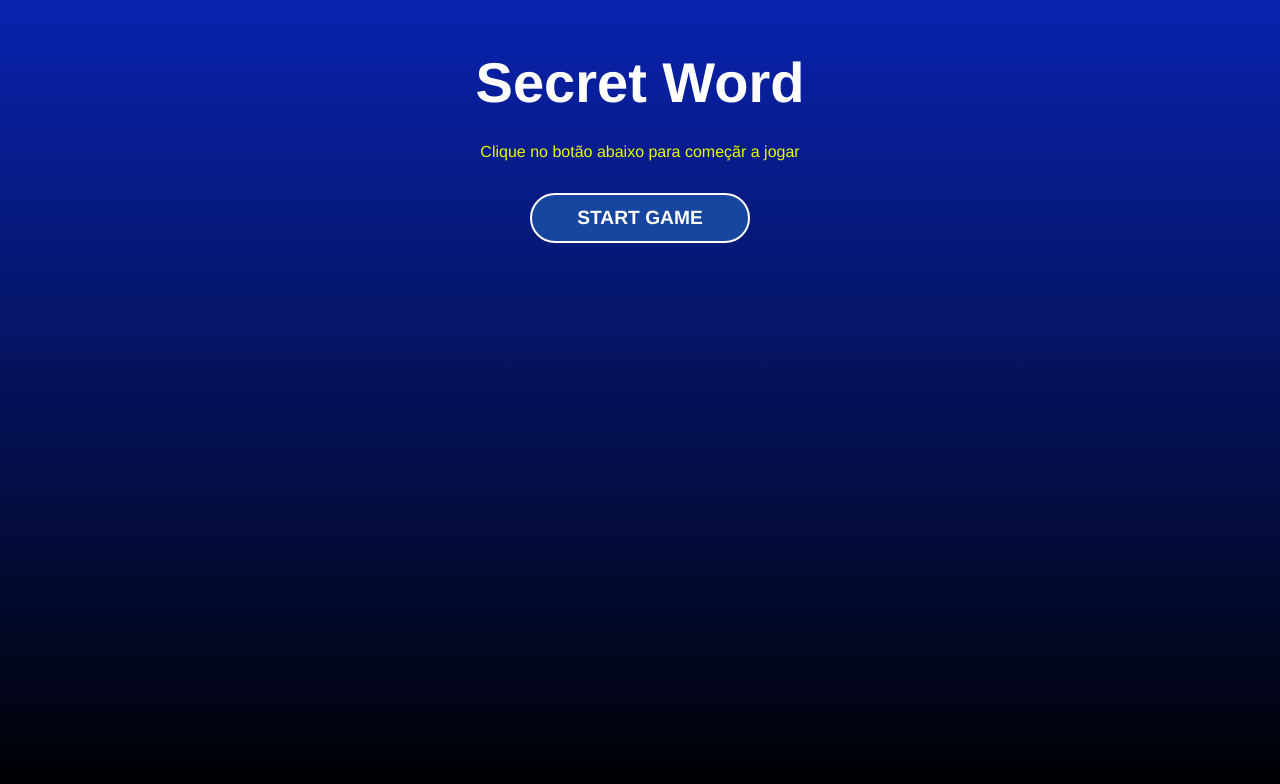
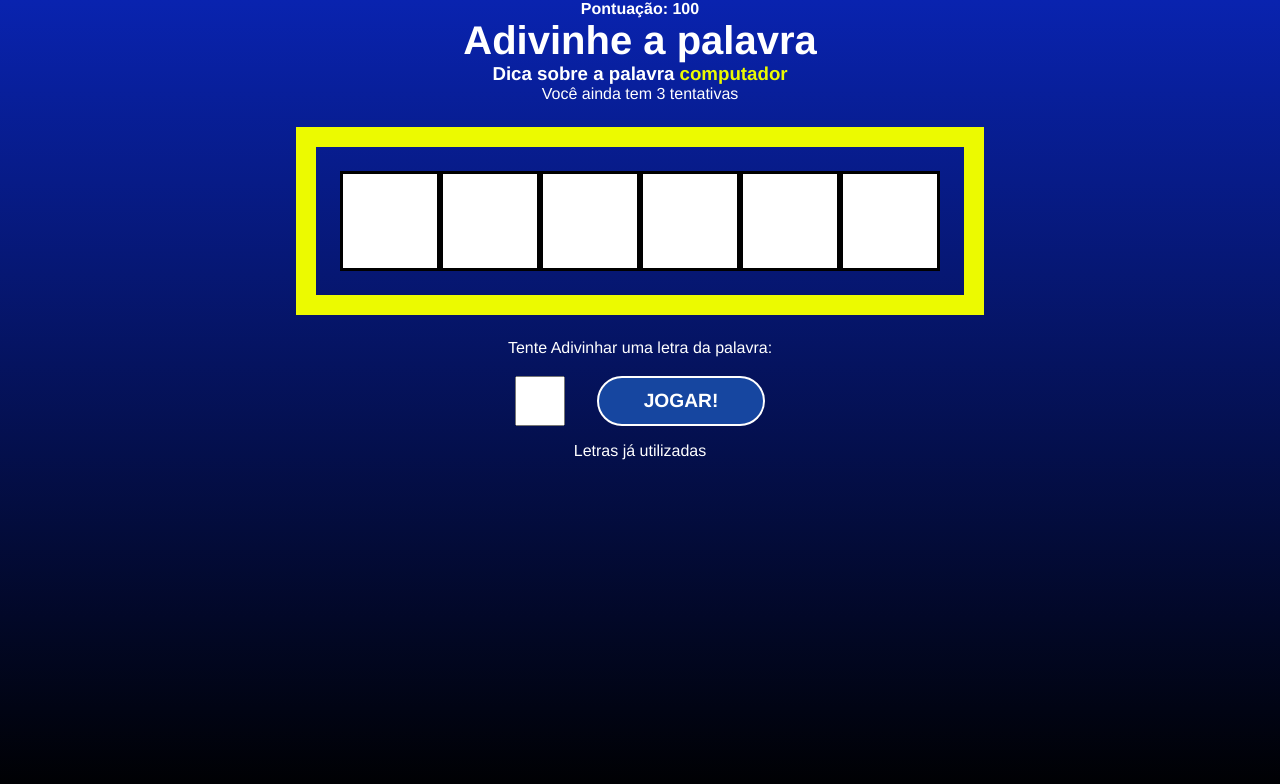
Before and after one commit to mariocarvalho-2205/React-Aulas, a React (Create React App) app in the folder Projetos/01_secret_word/: page / in a window 1280 px wide. Shown: the top 784 px of the page. Built offline with nearby package versions, Linux system fonts and the light colour scheme.

Commit message:
finally game

```diff
--- a/Projetos/01_secret_word/package.json
+++ b/Projetos/01_secret_word/package.json
@@ -11,6 +11,9 @@
     "react-scripts": "5.0.1",
     "styled-components": "^6.1.8",
     "web-vitals": "^2.1.4"
+  },
+  "devDependencies": {
+    "@babel/plugin-proposal-private-property-in-object": "^7.16.0"
   },
   "scripts": {
     "start": "react-scripts start",
--- a/Projetos/01_secret_word/src/App.js
+++ b/Projetos/01_secret_word/src/App.js
@@ -18,7 +18,7 @@ const stages = [
 	{ id: 3, name: "end" },
 ];
 
-const guessesQty = 3
+const guessesQty = 3;
 
 function App() {
 	const [gameStage, setGameStage] = useState(stages[0].name);
@@ -33,42 +33,46 @@ function App() {
 	const [guesses, setGuesses] = useState(guessesQty);
 	const [score, setScore] = useState(0);
 
-  const pickWordAndCategory = () => {
+	const pickWordAndCategory = useCallback(() => {
 		// pick rando category
 		const categories = Object.keys(words);
 		const category =
-      categories[Math.floor(Math.random() * Object.keys(categories).length)];
+			categories[
+				Math.floor(Math.random() * Object.keys(categories).length)
+			];
 
 		// pick a rando word
 		const word =
 			words[category][Math.floor(Math.random() * words[category].length)];
 
 		return { word, category }; // é necessario retornar como objeto para nao retornar undefined
-  };
+	}, [words]);
 
 	// starts the secret word games
-  const startGame = () => {
+	const startGame = useCallback(() => {
+		// clear all letters
+		clearLetterStates();
+
+		// pick word and pick category
 		const { word, category } = pickWordAndCategory();
 
 		// create array of letters
 		let wordLetters = word.split(""); // separa todas as letras
 		wordLetters = wordLetters.map((l) => l.toLowerCase()); // aqui torna todas as letras minusculas
 
-    console.log(word, category);
-    console.log(wordLetters);
+		// console.log(word, category);
+		// console.log(wordLetters);
 
 		setPickedWord(word);
 		setPickedCategory(category);
 		setLetters(wordLetters);
-    setScore(0)
+		// setScore(0)
 		setGameStage(stages[1].name);
-  };
-  // console.log(words)
+	}, [pickWordAndCategory]);
 
 	// process the letter input
 	const verifyLetter = (letter) => {
 		const normalizedLetter = letter.toLowerCase();
-    console.log(letters)
 		if (
 			guessedLetters.includes(normalizedLetter) ||
 			wrongLetters.includes(normalizedLetter)
@@ -79,10 +83,9 @@ function App() {
 		// push guessed letter or romove a
 		if (letters.includes(normalizedLetter)) {
 			setGuessedLetters((actualGuessedLetters) => [
-        ...actualGuessedLetters, normalizedLetter
-      ])
-
-
+				...actualGuessedLetters,
+				normalizedLetter,
+			]);
 		} else {
 			setWrongLetters((actualWrongLetters) => [
 				...actualWrongLetters,
@@ -90,52 +93,46 @@ function App() {
 			]);
 
 			// diminue as tentativas
-      setGuesses((actualGuesses) => actualGuesses - 1)
+			setGuesses((actualGuesses) => actualGuesses - 1);
 		}
 	};
 
 	const clearLetterStates = () => {
-    setGuessedLetters([])
-    setWrongLetters([])
-  }
+		setGuessedLetters([]);
+		setWrongLetters([]);
+	};
 
 	useEffect(() => {
+		if (guesses <= 0) {
+			// reset all states
+			clearLetterStates();
 
-    if (guesses <=0) {
-
-      // reset all states
-      clearLetterStates()
-
-      setGameStage(stages[2].name)
-
+			setGameStage(stages[2].name);
 		}
-
-  }, [guesses])
-
+	}, [guesses]);
 
 	// console.log(guessedLetters + ' guessed');
 	// console.log(wrongLetters + ' wrong')
 
-
 	// // check win condition verifica as letras repetidas
 	useEffect(() => {
-  const uniqueLetters = [... new Set(letters)]
+		const uniqueLetters = [...new Set(letters)];
 
 		// console.log(uniqueLetters)  // // funcionando
 		if (guessedLetters.length === uniqueLetters.length) {
-  console.log('iguais')
-  setScore((actualScore) => actualScore + 50)
- }
+			console.log("iguais");
+			// add score
+			setScore((actualScore) => (actualScore += 50));
 
 			//       // reset game with new game
-
-}, [guessedLetters])
-
+			startGame();
+		}
+	}, [guessedLetters, letters, startGame]);
 
 	// restart the game
 	const retry = () => {
-    setScore(0)
-    setGuesses(guessesQty)
+		setScore(0);
+		setGuesses(guessesQty);
 
 		setGameStage(stages[0].name);
 	};
@@ -161,7 +158,7 @@ useEffect(() => {
 				/>
 			)}
 			{gameStage === "end" && (
-				<GameOver startGame={retry} value="Reset Game" score={score}/>
+				<GameOver startGame={retry} value="Reset Game" score={score} />
 			)}
 		</>
 	);
```
Lines whose indentation alone changed are shown as unchanged.
